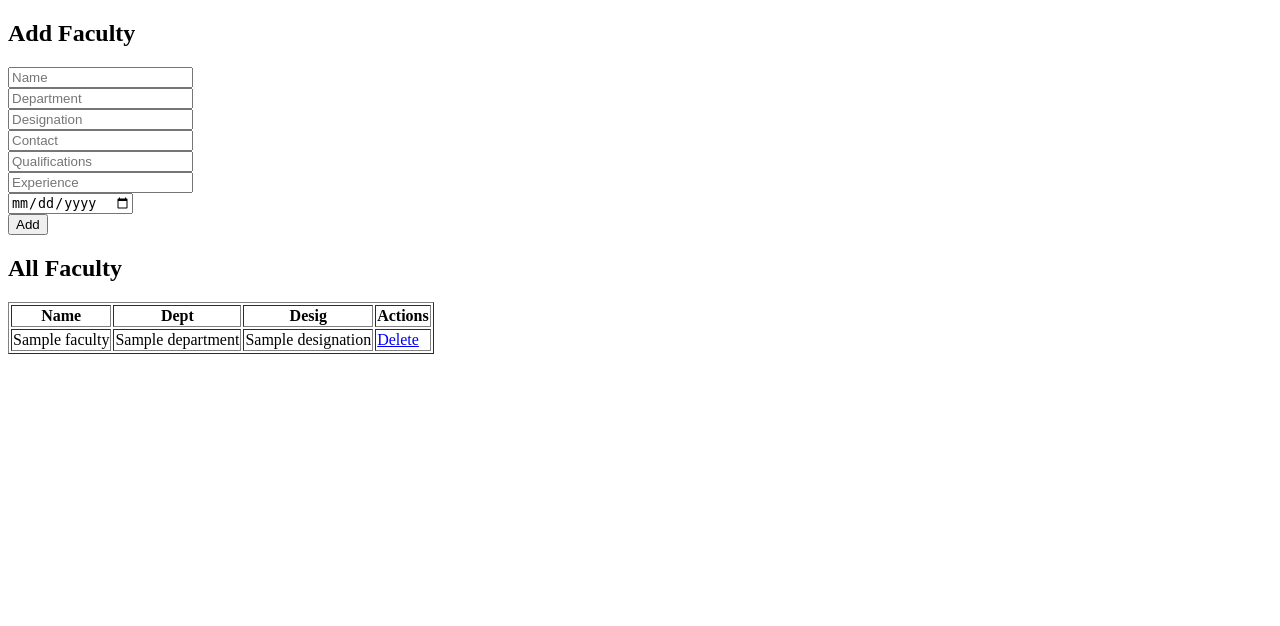
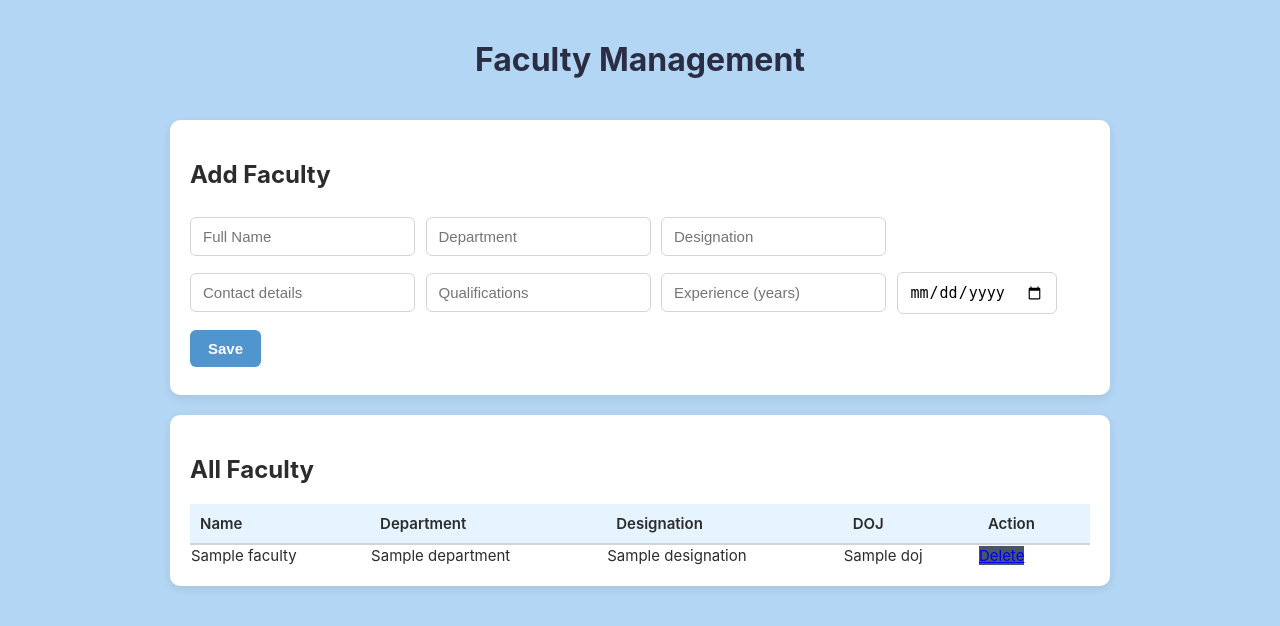
Before and after one commit to Nithishreddyyyy/NoSQL-Group-Proj, a FastAPI app: template app/templates/faculty.html in a window 1280 px wide. Shown: the top 626 px of the page. Run offline with FastAPI, Linux system fonts and the light colour scheme; the template is opened without the code that fills it: most values are stand-ins (such as "Sample title", 1, 10 or a date in 2020).

Commit message:
added frontend with jinja template

```diff
--- a/app/static/css/style.css
+++ b/app/static/css/style.css
@@ -1,11 +1,213 @@
+/* Global Styles */
 body {
-    margin: 20px;
-    font-family: Arial;
+    font-family: "Inter", Arial, sans-serif;
+    margin: 0;
+    padding: 0;
+    background: #b2d6f3;
+    color: #2c2c2c;
 }
-input, button {
-    padding: 5px;
-    margin: 5px;
+
+h1 {
+    text-align: center;
+    color: #2a2d43;
+    margin-top: 40px;
+    font-size: 32px;
+    font-weight: 700;
 }
+
+/* Containers */
+.box {
+    background: #ffffff;
+    padding: 20px;
+    margin: 20px auto;
+    border-radius: 10px;
+    width: 92%;
+    max-width: 900px;
+    box-shadow: 0 3px 10px rgba(0, 0, 0, 0.08);
+}
+
+.fm {
+    padding-bottom: 20px;
+}
+
+/* Inputs & Buttons */
+input, select, button {
+    padding: 10px 12px;
+    margin: 8px 6px 8px 0;
+    border: 1px solid #d1d5db;
+    border-radius: 6px;
+    font-size: 15px;
+    transition: 0.2s ease;
+}
+
+input:focus, select:focus {
+    border-color: #5b6bda;
+    outline: none;
+    box-shadow: 0 0 4px rgba(91, 107, 218, 0.4);
+}
+
+button {
+    background: #5095cd;
+    border: none;
+    color: white;
+    font-weight: 600;
+    border-radius: 6px;
+    cursor: pointer;
+    padding: 10px 18px;
+    transition: 0.2s;
+}
+
+button:hover {
+    background: #115e99;
+}
+
+.btn-secondary {
+    background: #475569;
+}
+
+.btn-secondary:hover {
+    background: #334155;
+}
+
+.row {
+    margin-top: 10px;
+}
+
+/* Homepage Cards */
+/* .home-container {
+    display: flex;
+    gap: 20px;
+    margin: 40px auto;
+    flex-wrap: wrap;
+    max-width: 1100px;
+    justify-content: center;
+}
+
+.home-card {
+    flex: 1;
+    max-width: 300px;
+    padding: 40px;
+    text-align: center;
+    background: white;
+    border-radius: 12px;
+    text-decoration: none;
+    color: #1f2937;
+    font-size: 20px;
+    font-weight: 600;
+    box-shadow: 0 3px 12px rgba(0,0,0,0.1);
+    transition: 0.25s ease;
+}
+
+.home-card:hover {
+    transform: translateY(-5px);
+    background: #ffeefb;
+} */
+
+/* Tables */
 table {
-    margin-top: 20px;
+    width: 100%;
+    border-collapse: collapse;
+    margin-top: 12px;
+    font-size: 15px;
 }
+
+th {
+    background: #e6f4ff;
+    padding: 10px;
+    border-bottom: 2px solid #d1d5db;
+    text-align: left;
+    font-weight: 600;
+}
+
+/* td {
+    padding: 10px;
+    border-bottom: 1px solid #e5e7eb;
+} */
+
+tr:hover td {
+    background: #f7f8ff;
+}
+
+/* List Items */
+.list-item {
+    padding: 12px;
+    background: #fafafa;
+    border: 1px solid #e5e7eb;
+    margin-bottom: 8px;
+    border-radius: 6px;
+}
+
+.small {
+    font-size: 0.9em;
+    color: #6b7280;
+}
+
+/* Buttons in actions */
+.action-btn {
+    padding: 6px 10px;
+    border-radius: 6px;
+    font-size: 13px;
+}
+
+/* Profile & Detail Cards */
+#facultyProfileBox,
+#scoreDetailBox {
+    animation: fadeIn 0.2s ease;
+}
+
+@keyframes fadeIn {
+    from { opacity: 0; transform: scale(0.98); }
+    to { opacity: 1; transform: scale(1); }
+}
+/* Landing Page Wrapper */
+.landing-wrapper {
+    text-align: center;
+    padding: 60px 20px;
+}
+
+/* Cards Grid */
+.landing-cards {
+    display: grid;
+    grid-template-columns: repeat(auto-fit, minmax(260px, 1fr));
+    gap: 30px;
+    max-width: 1024px;
+    margin: 50px auto;
+    padding: 10px;
+}
+
+/* Individual Cards */
+.landing-card {
+    background: #ffffff;
+    border-radius: 14px;
+    padding: 40px 25px;
+    text-decoration: none;
+    color: #1f2937;
+    box-shadow: 0 6px 16px rgba(0,0,0,0.08);
+    transition: 0.25s ease;
+    border: 1px solid #e5e7eb;
+}
+
+.landing-card:hover {
+    transform: translateY(-6px);
+    background: #e6f4ff;
+    box-shadow: 0 10px 20px rgba(0,0,0,0.15);
+}
+
+/* Icons on top */
+/* .icon {
+    font-size: 45px;
+    margin-bottom: 15px;
+} */
+
+/* Text */
+.landing-card h2 {
+    font-size: 22px;
+    margin-bottom: 10px;
+    font-weight: 700;
+}
+
+.landing-card p {
+    font-size: 15px;
+    color: #4b5563;
+    margin-top: 5px;
+}
--- a/app/templates/faculty.html
+++ b/app/templates/faculty.html
@@ -1,36 +1,59 @@
 <!DOCTYPE html>
 <html>
 <head>
-    <title>Faculty</title>
+  <meta charset="utf-8" />
+  <title>Faculty Management</title>
+  <link rel="stylesheet" href="/static/css/style.css">
 </head>
 <body>
+
+<h1 class="fm">Faculty Management</h1>
+
+<div class="box">
   <h2>Add Faculty</h2>
 
-<form method="post" action="/faculty/create">
-    <input name="name" placeholder="Name" required><br>
-    <input name="department" placeholder="Department" required><br>
-    <input name="designation" placeholder="Designation" required><br>
-    <input name="contact" placeholder="Contact" required><br>
-    <input name="qualifications" placeholder="Qualifications"><br>
-    <input name="experience" type="number" placeholder="Experience"><br>
-    <input name="doj" type="date" required><br>
-    <button type="submit">Add</button>
+  <form action="/faculty/create" method="post">
+    <input name="name" placeholder="Full Name" required>
+    <input name="department" placeholder="Department" required>
+    <input name="designation" placeholder="Designation" required>
+    <input name="contact" placeholder="Contact details">
+    <input name="qualifications" placeholder="Qualifications">
+    <input name="experience" type="number" placeholder="Experience (years)">
+    <input name="doj" type="date" placeholder="Date of Joining" required>
+
+    <button type="submit">Save</button>
   </form>
+</div>
 
+<div class="box">
   <h2>All Faculty</h2>
-<table border="1">
+
+  <table>
+    <thead>
       <tr>
-        <th>Name</th><th>Dept</th><th>Desig</th><th>Actions</th>
+        <th>Name</th>
+        <th>Department</th>
+        <th>Designation</th>
+        <th>DOJ</th>
+        <th>Action</th>
       </tr>
+    </thead>
+
+    <tbody>
       {% for f in faculty %}
       <tr>
         <td>{{ f.name }}</td>
         <td>{{ f.department }}</td>
         <td>{{ f.designation }}</td>
-        <td><a href="/faculty/delete/{{ f.id }}">Delete</a></td>
+        <td>{{ f.doj }}</td>
+        <td>
+          <a href="/faculty/delete/{{ f.id }}" class="btn-secondary">Delete</a>
+        </td>
       </tr>
       {% endfor %}
+    </tbody>
   </table>
+</div>
 
 </body>
 </html>
```
Also changed, not shown: app/templates/criteria.html (+28 -9 lines), app/templates/index.html (+26 -3 lines). Lines whose indentation alone changed are shown as unchanged.
